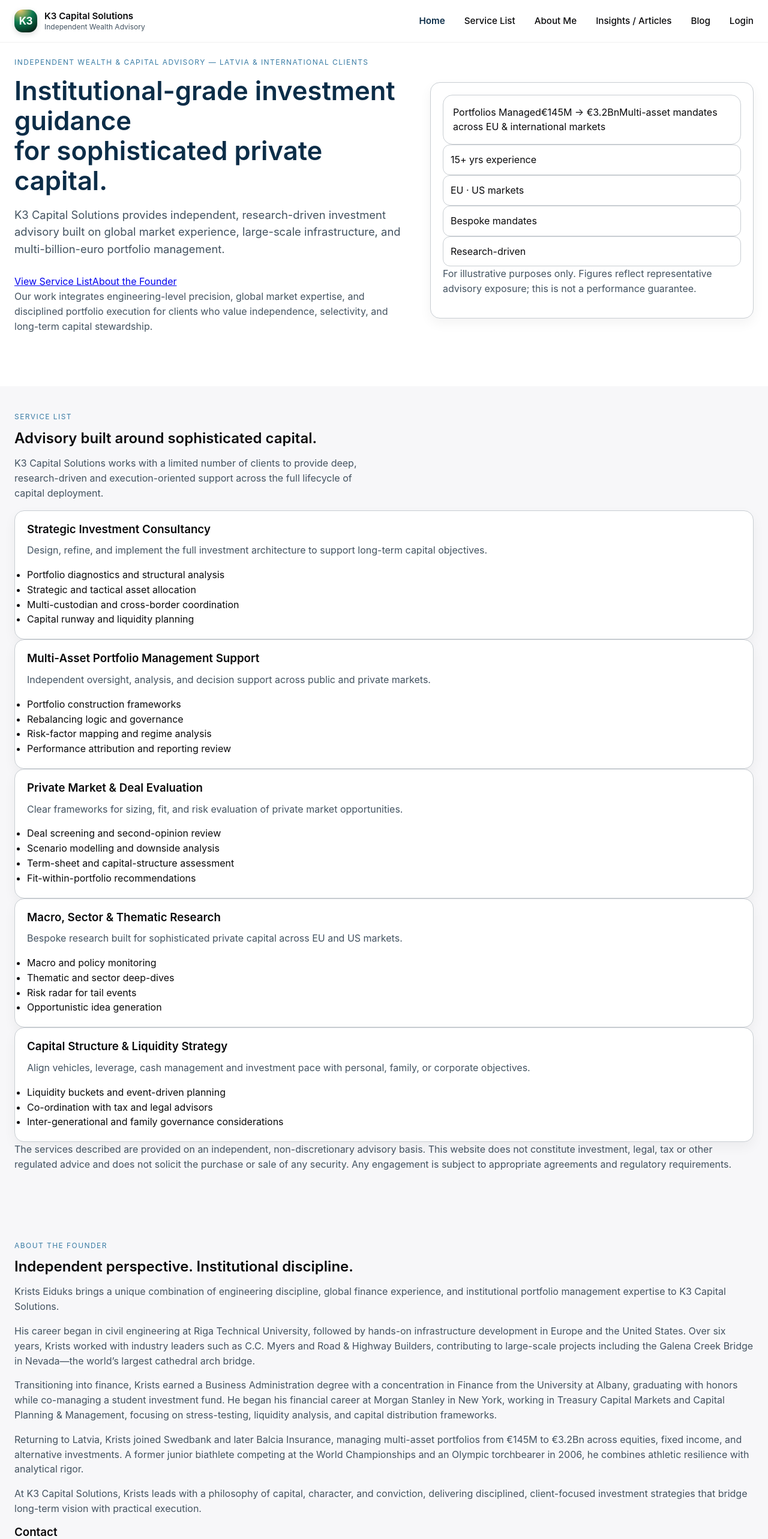
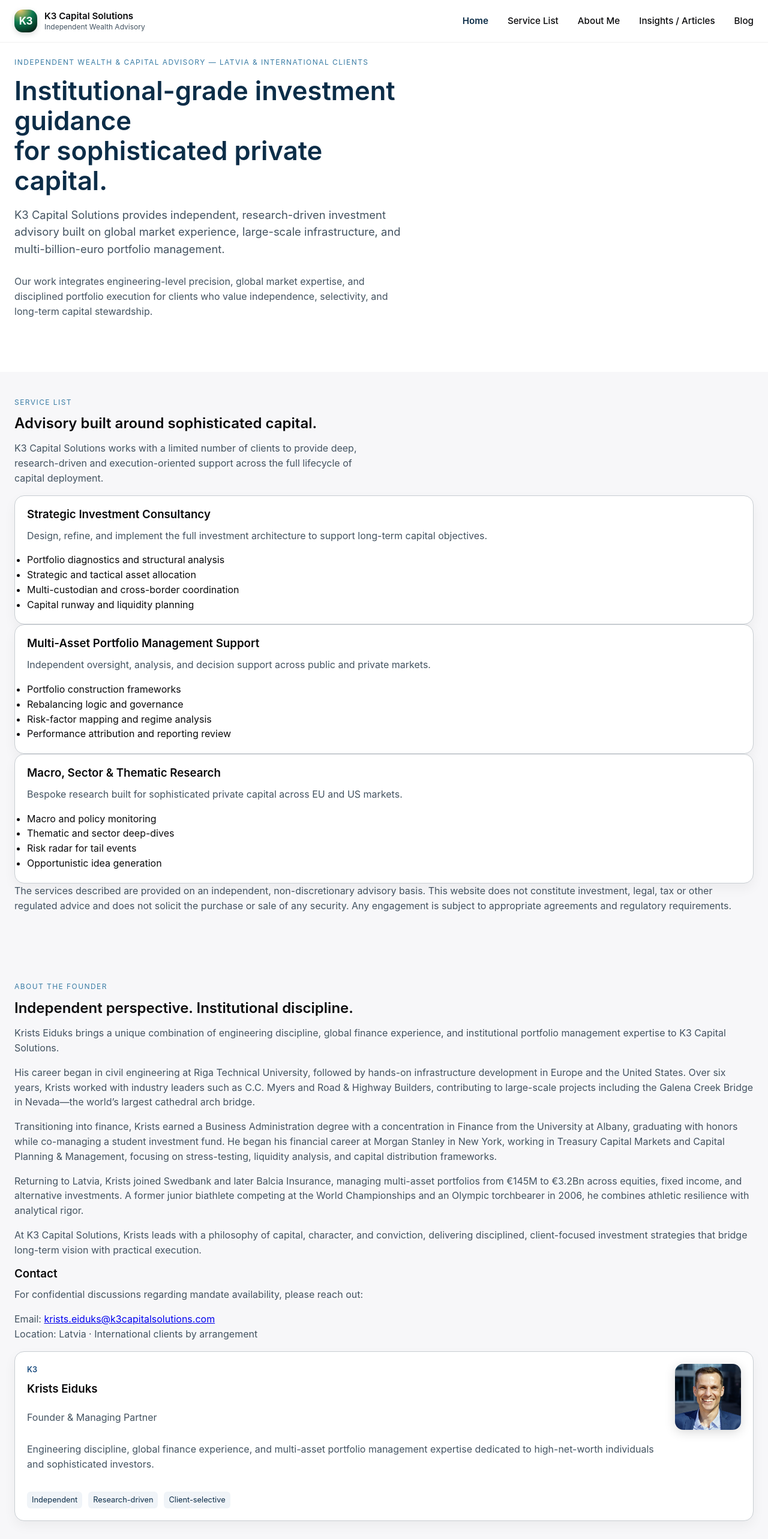
Before and after one commit to indarss/K3CapitalSolutions, a Next.js app: page / in a window 1280 px wide. Shown: the top 2566 px of the page at 60% size. Built offline with nearby package versions, Linux system fonts and the light colour scheme.

Commit message:
latest changes sent by Krists
latest changes sent by Krists

```diff
--- a/app/globals.css
+++ b/app/globals.css
@@ -134,11 +134,6 @@
 
 .nav-wrapper.scrolled {
   box-shadow: 0 2px 12px rgba(0, 0, 0, 0.08);
-}
-
-.nav-wrapper.hidden {
-  transform: translateY(-100%);
-  opacity: 0;
 }
 
 .nav-inner {
@@ -339,26 +334,71 @@
   overflow: visible !important;
 }
 
+/* ===================================
+   FOUNDER CARD — PHOTO ON THE RIGHT
+   =================================== */
+
+.founder-card {
+  display: flex;
+  flex-direction: column;
+  gap: 22px;
+}
+
 .founder-header {
   display: flex;
-  align-items: center;
-  gap: 18px;
-  margin-bottom: 20px;
+  justify-content: space-between;
+  align-items: flex-start;
+  gap: 32px;
 }
 
+.founder-info {
+  flex: 1;
+  display: flex;
+  flex-direction: column;
+  gap: 12px;
+}
+
+.founder-k3 {
+  font-size: 0.8rem;
+  font-weight: 600;
+  color: var(--primary-light);
+}
+
+.founder-photo {
+  width: 110px;
+  height: 110px;
+  border-radius: 14px;
+  object-fit: cover;
+  box-shadow: 0 4px 18px rgba(0, 0, 0, 0.15);
+}
+
+/* Founder badges spacing */
+.founder-card .badge-row {
+  margin-top: 6px;
+  display: flex;
+  gap: 10px;
+}
+
+/* ========================
+   MOBILE RESPONSIVENESS
+   ======================== */
+@media (max-width: 780px) {
+  .founder-header {
+    flex-direction: column-reverse;
+    /* photo moves above text */
+    align-items: flex-start;
+  }
+
+  .founder-photo {
+    width: 90px;
+    height: 90px;
+  }
+}
 .founder-text {
   display: flex;
   flex-direction: column;
 }
 
-.founder-k3 {
-  font-size: 0.78rem;
-  font-weight: 600;
-  letter-spacing: 0.04em;
-  color: var(--primary-accent);
-  text-transform: uppercase;
-  margin-bottom: -2px;
-}
 
 .founder-name {
   font-size: 1.35rem;
--- a/app/page.jsx
+++ b/app/page.jsx
@@ -32,42 +32,10 @@
                 and multi-billion-euro portfolio management.
               </p>
 
-              <div className="hero-actions">
-                <a href="#services" className="btn btn-primary">
-                  View Service List
-                </a>
-                <a href="#about" className="btn btn-ghost">
-                  About the Founder
-                </a>
-              </div>
-
               <p className="hero-detail">
                 Our work integrates engineering-level precision, global market
                 expertise, and disciplined portfolio execution for clients who value
                 independence, selectivity, and long-term capital stewardship.
-              </p>
-            </Reveal>
-
-            {/* RIGHT COLUMN — CARD */}
-            <Reveal delay={0.15} className="hero-card" viewport={{ once: true, amount: 0.1 }}>
-              <div className="metric-card">
-                <span className="metric-label">Portfolios Managed</span>
-                <span className="metric-value">€145M → €3.2Bn</span>
-                <span className="metric-foot">
-                  Multi-asset mandates across EU & international markets
-                </span>
-              </div>
-
-              <div className="stat-grid">
-                <div className="stat-item">15+ yrs experience</div>
-                <div className="stat-item">EU · US markets</div>
-                <div className="stat-item">Bespoke mandates</div>
-                <div className="stat-item">Research-driven</div>
-              </div>
-
-              <p className="hero-note">
-                For illustrative purposes only. Figures reflect representative
-                advisory exposure; this is not a performance guarantee.
               </p>
             </Reveal>
 
@@ -135,16 +103,15 @@
                 </p>
               </div>
             </Reveal>
-            <Reveal delay={0.15} className="profile-card">
+            <Reveal delay={0.15} className="profile-card founder-card">
               <div className="founder-header">
-                <K3Logo size={48} />
 
-                <div className="founder-text">
+                {/* LEFT SIDE — TEXT */}
+                <div className="founder-info">
                   <div className="founder-k3">K3</div>
-                  <h3 className="founder-name">Krists Eiduks</h3>
-                  <p className="founder-title">Founder & Managing Partner</p>
-                </div>
-              </div>
+
+                  <h3>Krists Eiduks</h3>
+                  <p className="role">Founder & Managing Partner</p>
 
                   <p className="meta">
                     Engineering discipline, global finance experience, and multi-asset
@@ -157,7 +124,17 @@
                     <span className="badge">Research-driven</span>
                     <span className="badge">Client-selective</span>
                   </div>
+                </div>
+
+                {/* RIGHT SIDE — PHOTO */}
+                <img
+                  src="/img/krists.webp"
+                  alt="Krists Eiduks"
+                  className="founder-photo"
+                />
+              </div>
             </Reveal>
+
           </div>
         </Section>
 
--- a/components/Nav.jsx
+++ b/components/Nav.jsx
@@ -31,17 +31,14 @@
      Scroll behavior: shadow, hide-on-scroll, scroll spy
      --------------------------------------------------------- */
   useEffect(() => {
-    let lastY = window.scrollY;
-
     const onScroll = () => {
       const y = window.scrollY;
 
-      // Shadow on scroll
+      // Apply shadow effect
       setScrolled(y > 10);
 
-      // Hide nav on scroll down
-      setHidden(y > lastY && y > 80);
-      lastY = y;
+      // Never hide the navbar
+      setHidden(false);
 
       // ScrollSpy only on homepage
       if (pathname !== "/") return;
@@ -94,9 +91,7 @@
      Render
      --------------------------------------------------------- */
   return (
-    <header
-      className={`nav-wrapper ${scrolled ? "scrolled" : ""} ${hidden ? "hidden" : ""}`}
-    >
+    <header className={`nav-wrapper ${scrolled ? "scrolled" : ""}`}>
       <nav className="container nav-inner">
 
         {/* BRAND */}
@@ -122,7 +117,6 @@
           ))}
 
           <a href="/blog">Blog</a>
-          <a href="/admin">Login</a>
         </div>
 
       </nav>
```
Also changed, not shown: lib/branding.js, public/img/krists.webp (added). Lines whose indentation alone changed are shown as unchanged.
